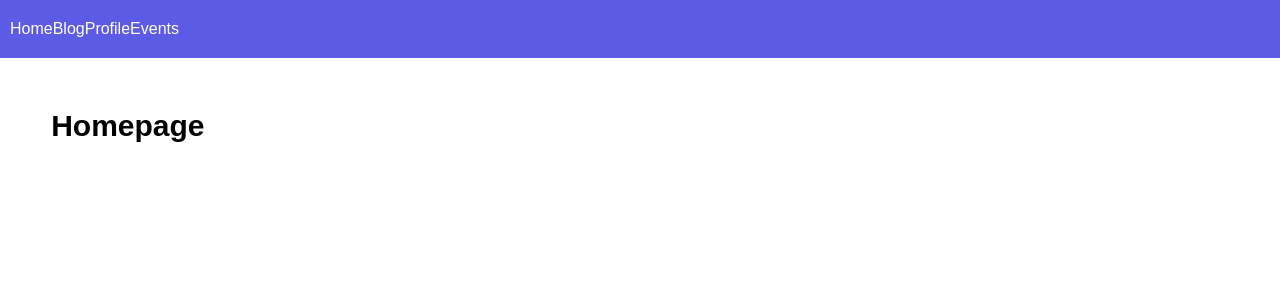
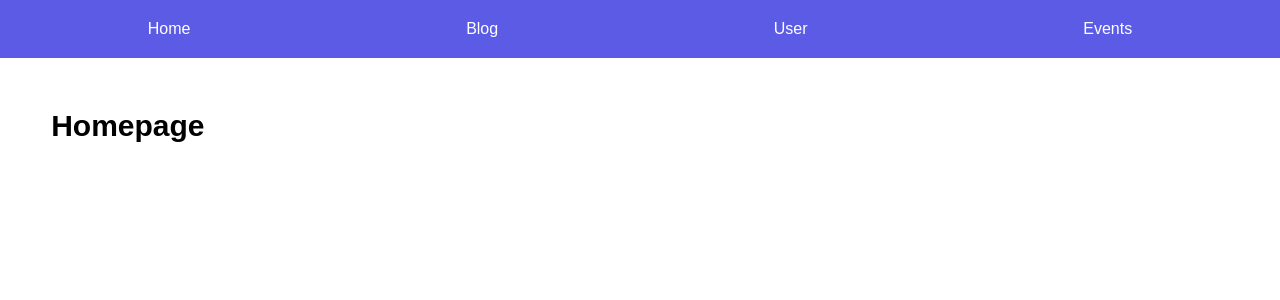
Before and after one commit to GRDE3024-DIG33-DigEx-Major-Project-2/frontendA3, a React (Create React App) app: page / in a window 1280 px wide. Shown: the top 300 px of the page. Built offline with nearby package versions, Linux system fonts and the light colour scheme.

Commit message:
Routing + SASS
- Added specific routing using user's id
- template for SASS stylesheet

```diff
--- a/src/App.js
+++ b/src/App.js
@@ -2,10 +2,16 @@ import { BrowserRouter, NavLink, Routes, Route } from "react-router-dom";
 import './static/style.css';
 import Home from "./Home.js";
 import Blog from "./Blog.js";
-import Profile from "./Profile.js";
 import Events from "./Events.js";
+import User from "./User.js";
 
 function App() {
+
+  const user = {
+    id: "123456789",
+    name: "Test User"
+  }
+
   return (
     <div className="App">
       <BrowserRouter>
@@ -13,16 +19,16 @@ function App() {
           <nav>
             <NavLink id="nav-home" to="/">Home</NavLink>
             <NavLink id="nav-blog" to="/blog">Blog</NavLink>
-            <NavLink id="nav-profile" to="/profile">Profile</NavLink>
+            <NavLink id="nav-user" to={`user/${user.id}`}>User</NavLink>
             <NavLink id="nav-events" to="/events">Events</NavLink>
           </nav>
         </header>
         <article className="content">
           <Routes>
             <Route path="/" element={<Home />} />
-            <Route path="/blog" element={<Blog />} />
-            <Route path="/profile" element={<Profile />} />
-            <Route path="/events" element={<Events />} />
+            <Route path="blog" element={<Blog />} />
+            <Route path={`user/${user.id}`} element={<User user={user} />} />
+            <Route path="events" element={<Events />} />
           </Routes>
         </article>
         <footer>
--- a/src/Profile.js
+++ /dev/null
@@ -1,9 +0,0 @@
-const Profile = () => {
-    return (
-      <div className="profile-container">
-        <h1>Profile page</h1>
-      </div>
-    );
-  };
-
-  export default Profile;
--- /dev/null
+++ b/src/User.js
@@ -0,0 +1,9 @@
+const User = ({user}) => {
+    return (
+      <div className="user-container">
+        <h1>{user.name}'s homepage</h1>
+      </div>
+    );
+  };
+
+  export default User;
--- a/src/static/style.css
+++ b/src/static/style.css
@@ -6,6 +6,17 @@ body {
 header {
   padding: 20px 10px;
   background-color: #5B5BE6;
+}
+header a {
+  color: #ffffff;
+}
+
+nav {
+  width: 100%;
+  display: flex;
+  flex-direction: row;
+  justify-content: space-around;
+  align-items: center;
 }
 
 p {
@@ -20,7 +31,6 @@ h1 {
 
 a {
   text-decoration: none;
-  color: #ffffff;
 }
 
 /*# sourceMappingURL=style.css.map */
--- a/src/static/style.scss
+++ b/src/static/style.scss
@@ -2,6 +2,16 @@
 $black: #000000;
 $white: #ffffff;
 $blue: #5B5BE6;
+
+// mixins
+@mixin flex-row($justify-content:space-around, $align-items:center){
+    display:flex;
+    flex-direction:row;
+    justify-content: $justify-content;
+    align-items: $align-items;
+}
+
+// for selector inheritance, use @extend elemenName
 
 
 body {
@@ -12,6 +22,15 @@ body {
 header {
     padding: 20px 10px;
     background-color: $blue;
+
+    a {
+        color:$white;
+    }
+}
+
+nav {
+    width: 100%;
+    @include flex-row;
 }
 
 p {
@@ -26,5 +45,4 @@ h1 {
 
 a {
     text-decoration: none;
-    color: $white;
 }
```
Also changed, not shown: 1 other file (tests, documents, lock files or other folders).
